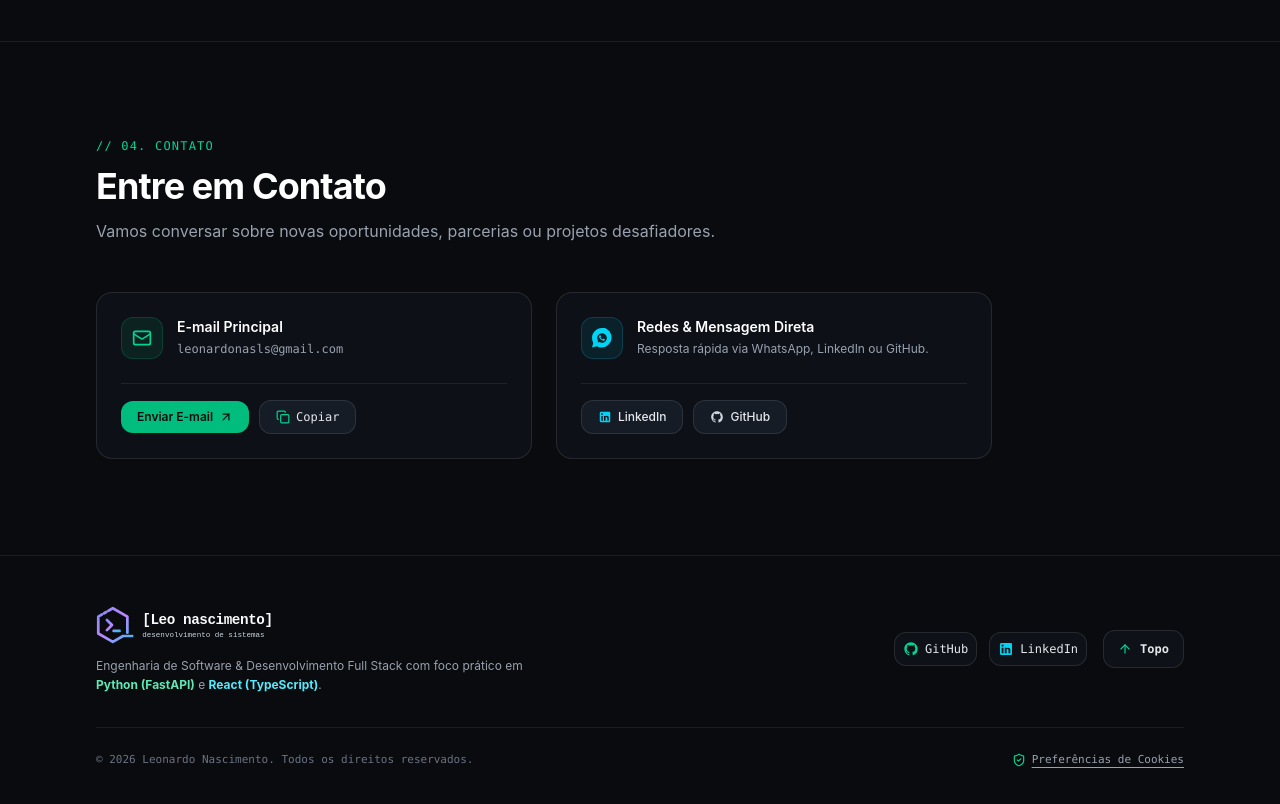
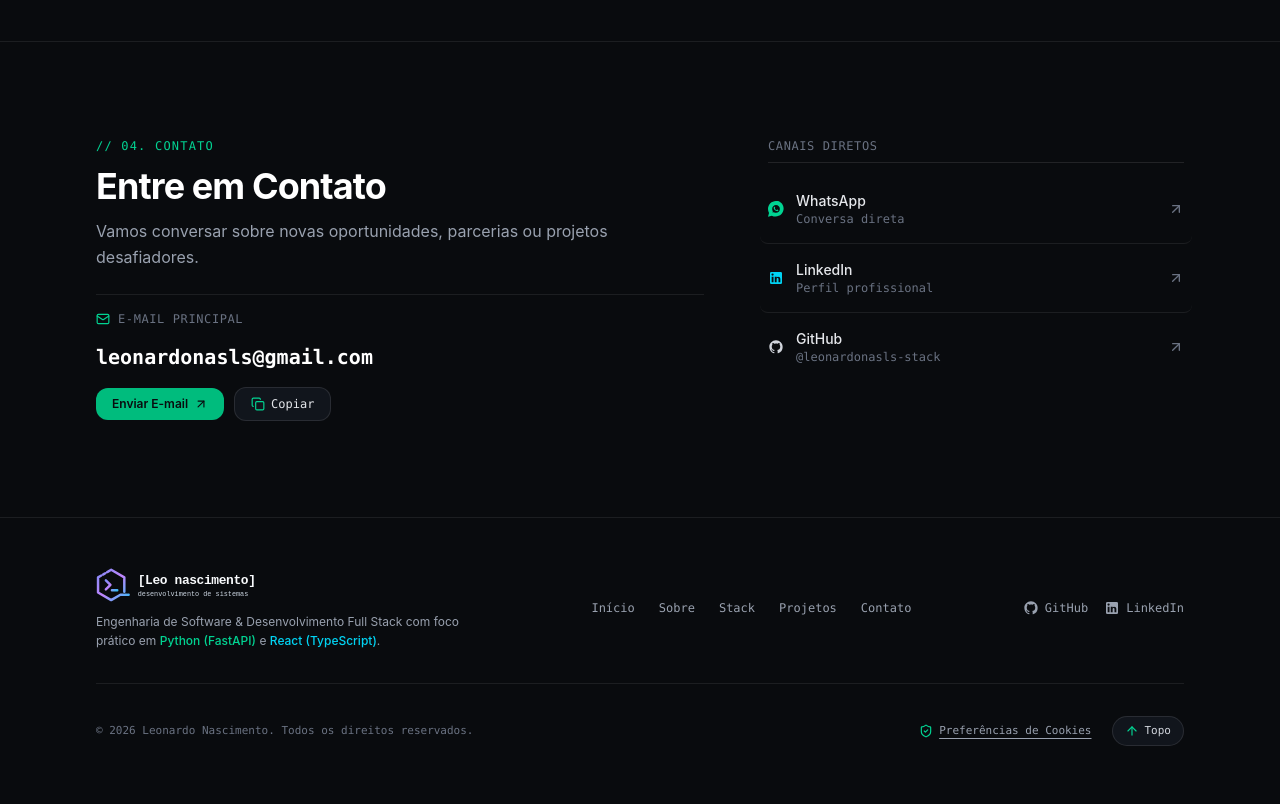
Before and after one commit to leonardonasls-stack/projeto-integrador-iv-a, a React (Vite) app: page / in a window 1280 px wide. Shown: the part 4040-4844 px from the top of the page. Built offline with nearby package versions, Linux system fonts and the light colour scheme.

Commit message:
refactor(contact,footer): adopt 2-column editorial layout and clean footer

```diff
--- a/src/components/layout/Footer.tsx
+++ b/src/components/layout/Footer.tsx
@@ -6,51 +6,98 @@ import { useProfile } from '../../context/ProfileContext';
 
 export const Footer: React.FC = () => {
   const { profile } = useProfile();
+
   const scrollToTop = () => {
     window.scrollTo({ top: 0, behavior: 'smooth' });
   };
 
+  const navLinks = [
+    { id: 'inicio', label: 'Início' },
+    { id: 'sobre', label: 'Sobre' },
+    { id: 'habilidades', label: 'Stack' },
+    { id: 'projetos', label: 'Projetos' },
+    { id: 'contato', label: 'Contato' },
+  ];
+
+  const scrollTo = (id: string) => {
+    const el = document.getElementById(id);
+    if (el) el.scrollIntoView({ behavior: 'smooth' });
+  };
+
   return (
-    <footer className="border-t border-white/8 py-12 text-left relative bg-canvas">
-      <div className="max-w-6xl mx-auto px-4 sm:px-6 lg:px-8">
-        <div className="grid grid-cols-1 md:grid-cols-12 gap-8 items-center border-b border-white/8 pb-8">
-
-          {/* Brand Info (6 cols) */}
-          <div className="md:col-span-6 space-y-3">
-            <div className="flex items-center">
-              <img src="/icons.svg" alt="Leonardo Nascimento" className="h-10 w-auto" />
-            </div>
-            <p className="text-xs text-gray-400 max-w-md leading-relaxed font-sans">
-              Engenharia de Software &amp; Desenvolvimento Full Stack com foco prático em <strong className="text-emerald-300">Python (FastAPI)</strong> e <strong className="text-cyan-300">React (TypeScript)</strong>.
+    <footer className="border-t border-white/8 py-12 text-left bg-canvas">
+      <div className="max-w-6xl mx-auto px-4 sm:px-6 lg:px-8 space-y-8">
+        {/* Top Row: Brand + Quick Nav + Social Icons */}
+        <div className="flex flex-col md:flex-row md:items-center justify-between gap-6 pb-8 border-b border-white/8">
+          <div className="space-y-2.5 max-w-sm">
+            <img src="/icons.svg" alt="Leonardo Nascimento" className="h-9 w-auto" />
+            <p className="text-xs text-gray-400 leading-relaxed">
+              Engenharia de Software &amp; Desenvolvimento Full Stack com foco prático em{' '}
+              <strong className="text-emerald-400 font-medium">Python (FastAPI)</strong> e{' '}
+              <strong className="text-cyan-400 font-medium">React (TypeScript)</strong>.
             </p>
           </div>
 
-          {/* Nav & Action (6 cols) */}
-          <div className="md:col-span-6 flex flex-col sm:flex-row items-start sm:items-center justify-between md:justify-end gap-4">
-            <div className="flex items-center gap-3 text-xs font-mono text-gray-300">
+          {/* Quick Navigation */}
+          <nav className="flex flex-wrap items-center gap-x-6 gap-y-2 text-xs font-mono text-gray-400" aria-label="Links do rodapé">
+            {navLinks.map((link) => (
+              <button
+                key={link.id}
+                type="button"
+                onClick={() => scrollTo(link.id)}
+                className="hover:text-emerald-400 transition-colors focus:outline-none focus-visible:ring-2 focus-visible:ring-emerald-400 rounded"
+              >
+                {link.label}
+              </button>
+            ))}
+          </nav>
+
+          {/* Minimal Social Links */}
+          <div className="flex items-center gap-4 text-xs font-mono text-gray-400">
             <a
-                href={profile.githubUrl || "https://github.com/leonardonasls-stack"}
+              href={profile.githubUrl || 'https://github.com/leonardonasls-stack'}
               target="_blank"
               rel="noopener noreferrer"
-                className="hover:text-white transition-colors flex items-center gap-1.5 p-2 rounded-xl bg-surface/80 border border-white/10 text-gray-200"
+              className="hover:text-emerald-400 transition-colors inline-flex items-center gap-1.5 focus:outline-none focus-visible:ring-2 focus-visible:ring-emerald-400 rounded"
+              aria-label="GitHub"
             >
-                <GithubIcon className="w-4 h-4 text-emerald-400" />
+              <GithubIcon className="w-4 h-4" />
               <span>GitHub</span>
             </a>
             <a
-                href={profile.linkedinUrl || "https://linkedin.com"}
+              href={profile.linkedinUrl || 'https://linkedin.com'}
               target="_blank"
               rel="noopener noreferrer"
-                className="hover:text-white transition-colors flex items-center gap-1.5 p-2 rounded-xl bg-surface/80 border border-white/10 text-gray-200"
+              className="hover:text-cyan-400 transition-colors inline-flex items-center gap-1.5 focus:outline-none focus-visible:ring-2 focus-visible:ring-emerald-400 rounded"
+              aria-label="LinkedIn"
             >
-                <LinkedinIcon className="w-4 h-4 text-cyan-400" />
+              <LinkedinIcon className="w-4 h-4" />
               <span>LinkedIn</span>
             </a>
           </div>
+        </div>
+
+        {/* Bottom Bar: Copyright + Cookies + Back to Top */}
+        <div className="flex flex-col sm:flex-row items-center justify-between gap-4 text-[11px] font-mono text-gray-500">
+          <p>
+            {profile.footerText || '© 2026 Leonardo Nascimento · Construído com React 19, TypeScript e Tailwind CSS.'}
+          </p>
+
+          <div className="flex items-center gap-5">
+            <button
+              type="button"
+              onClick={openCookieSettings}
+              className="inline-flex items-center gap-1.5 text-gray-400 hover:text-emerald-300 underline underline-offset-4 transition-colors cursor-pointer focus:outline-none focus-visible:ring-2 focus-visible:ring-emerald-400 rounded"
+              title="Gerenciar preferências de cookies"
+            >
+              <ShieldCheck className="w-3.5 h-3.5 text-emerald-400" />
+              <span>Preferências de Cookies</span>
+            </button>
 
             <button
+              type="button"
               onClick={scrollToTop}
-              className="p-2.5 px-3.5 rounded-xl bg-surface/80 hover:bg-surface-elevated text-gray-200 hover:text-white border border-white/10 transition-colors flex items-center gap-2 text-xs font-semibold focus:outline-none focus-visible:ring-2 focus-visible:ring-emerald-400 font-mono"
+              className="inline-flex items-center gap-1.5 px-3 py-1.5 rounded-full bg-surface hover:bg-surface-elevated text-gray-300 hover:text-white border border-white/10 transition-colors focus:outline-none focus-visible:ring-2 focus-visible:ring-emerald-400"
               title="Voltar ao topo da página"
               aria-label="Voltar para o topo da página"
             >
@@ -58,24 +105,6 @@ export const Footer: React.FC = () => {
               <span>Topo</span>
             </button>
           </div>
-
-        </div>
-
-        {/* Footer Bottom Bar */}
-        <div className="pt-6 flex flex-col sm:flex-row items-center justify-between gap-4 text-[11px] font-mono text-gray-500">
-          <p>{profile.footerText || '© 2026 Leonardo Nascimento · Construído com React 19, TypeScript, Tailwind CSS e Framer Motion.'}</p>
-
-          <div className="flex flex-wrap items-center justify-center gap-4">
-            <button
-              type="button"
-              onClick={openCookieSettings}
-              className="flex items-center gap-1.5 text-gray-400 hover:text-emerald-300 underline underline-offset-4 transition-colors cursor-pointer focus:outline-none focus-visible:ring-2 focus-visible:ring-emerald-400 rounded"
-              title="Gerenciar preferências de cookies"
-            >
-              <ShieldCheck className="w-3.5 h-3.5 text-emerald-400" />
-              <span>Preferências de Cookies</span>
-            </button>
-          </div>
         </div>
       </div>
     </footer>
--- a/src/components/portfolio/ContactSection.tsx
+++ b/src/components/portfolio/ContactSection.tsx
@@ -8,7 +8,8 @@ export const ContactSection: React.FC = () => {
   const { profile } = useProfile();
   const { addToast } = useToast();
 
-  const email = profile.email || 'contato@leonardonascimento.dev';
+  const email = profile.email || 'leonardonasls@gmail.com';
+  const whatsappUrl = `https://wa.me/5582999974649?text=${encodeURIComponent('Olá Leonardo! Vim através do seu portfólio e gostaria de conversar.')}`;
 
   const handleCopyEmail = async () => {
     try {
@@ -19,39 +20,68 @@ export const ContactSection: React.FC = () => {
     }
   };
 
+  const channels = [
+    {
+      name: 'WhatsApp',
+      handle: 'Conversa direta',
+      href: whatsappUrl,
+      icon: <WhatsappIcon className="w-4 h-4 text-emerald-400" />,
+    },
+    {
+      name: 'LinkedIn',
+      handle: 'Perfil profissional',
+      href: profile.linkedinUrl || 'https://linkedin.com',
+      icon: <LinkedinIcon className="w-4 h-4 text-cyan-400" />,
+    },
+    {
+      name: 'GitHub',
+      handle: '@leonardonasls-stack',
+      href: profile.githubUrl || 'https://github.com/leonardonasls-stack',
+      icon: <GithubIcon className="w-4 h-4 text-gray-300" />,
+    },
+  ];
+
   return (
     <section id="contato" className="py-24 border-t border-white/8">
       <div className="max-w-6xl mx-auto px-4 sm:px-6 lg:px-8">
-        {/* Section Header */}
-        <div className="max-w-2xl space-y-3 mb-12">
+        <div className="grid grid-cols-1 lg:grid-cols-12 gap-12 lg:gap-16 items-start">
+          {/* Left Column: Headline + Featured Email */}
+          <div className="lg:col-span-7 space-y-6">
+            <div className="space-y-3">
               <p className="font-mono text-xs uppercase tracking-widest text-emerald-400">
                 // 04. contato
               </p>
               <h2 className="text-3xl sm:text-4xl font-bold text-white tracking-tight">
                 {profile.contactTitle || 'Vamos Conversar?'}
               </h2>
-          <p className="text-gray-400 text-sm sm:text-base leading-relaxed">
+              <p className="text-gray-400 text-sm sm:text-base leading-relaxed max-w-xl">
                 {profile.contactSubtitle || 'Aberto a novas oportunidades de desenvolvimento backend e full stack, colaborações em projetos e troca de ideias sobre engenharia de software.'}
               </p>
             </div>
 
-        {/* Direct Channels */}
-        <div className="grid grid-cols-1 md:grid-cols-2 gap-6 max-w-4xl">
-          {/* Email Direct Channel */}
-          <div className="p-6 rounded-2xl bg-surface/70 border border-white/10 flex flex-col justify-between gap-6">
-            <div className="flex items-start gap-3.5">
-              <div className="p-2.5 rounded-xl bg-emerald-500/10 border border-emerald-500/20 text-emerald-400 shrink-0">
-                <Mail className="w-5 h-5" />
-              </div>
-              <div className="min-w-0">
-                <h3 className="text-sm font-semibold text-white">E-mail Principal</h3>
-                <p className="text-xs font-mono text-gray-400 mt-1 break-all">{email}</p>
-              </div>
+            {/* Featured Email Row */}
+            <div className="pt-4 border-t border-white/8 space-y-4">
+              <div className="flex items-center gap-2 text-xs font-mono text-gray-500 uppercase tracking-wider">
+                <Mail className="w-3.5 h-3.5 text-emerald-400" />
+                <span>E-mail Principal</span>
               </div>
 
-            <div className="flex flex-wrap items-center gap-2.5 pt-4 border-t border-white/8">
+              <div className="flex flex-wrap items-center gap-3">
                 <a
                   href={`mailto:${email}`}
+                  target="_blank"
+                  rel="noopener noreferrer"
+                  className="text-lg sm:text-xl font-mono font-semibold text-white hover:text-emerald-400 transition-colors break-all"
+                >
+                  {email}
+                </a>
+              </div>
+
+              <div className="flex flex-wrap items-center gap-2.5">
+                <a
+                  href={`mailto:${email}`}
+                  target="_blank"
+                  rel="noopener noreferrer"
                   className="px-4 py-2 rounded-xl bg-emerald-500 hover:bg-emerald-400 text-canvas font-semibold text-xs inline-flex items-center gap-1.5 transition-colors focus:outline-none focus-visible:ring-2 focus-visible:ring-emerald-400"
                 >
                   <span>Enviar E-mail</span>
@@ -60,47 +90,41 @@ export const ContactSection: React.FC = () => {
                 <button
                   type="button"
                   onClick={handleCopyEmail}
-                className="px-4 py-2 rounded-xl bg-surface-elevated hover:bg-white/10 text-gray-200 font-mono text-xs border border-white/10 inline-flex items-center gap-1.5 transition-colors focus:outline-none focus-visible:ring-2 focus-visible:ring-emerald-400"
+                  className="px-4 py-2 rounded-xl bg-surface hover:bg-surface-elevated text-gray-200 font-mono text-xs border border-white/10 inline-flex items-center gap-1.5 transition-colors focus:outline-none focus-visible:ring-2 focus-visible:ring-emerald-400"
                 >
                   <Copy className="w-3.5 h-3.5 text-emerald-400" />
                   <span>Copiar</span>
                 </button>
               </div>
             </div>
+          </div>
 
-          {/* WhatsApp & Socials Direct Channel */}
-          <div className="p-6 rounded-2xl bg-surface/70 border border-white/10 flex flex-col justify-between gap-6">
-            <div className="flex items-start gap-3.5">
-              <div className="p-2.5 rounded-xl bg-cyan-500/10 border border-cyan-500/20 text-cyan-400 shrink-0">
-                <WhatsappIcon className="w-5 h-5" />
-              </div>
+          {/* Right Column: Interactive Direct Channels List */}
+          <div className="lg:col-span-5 space-y-3">
+            <p className="font-mono text-xs uppercase tracking-wider text-gray-500 pb-2 border-b border-white/10">
+              Canais Diretos
+            </p>
+            <div className="divide-y divide-white/8">
+              {channels.map((ch) => (
+                <a
+                  key={ch.name}
+                  href={ch.href}
+                  target="_blank"
+                  rel="noopener noreferrer"
+                  className="py-4 px-2 -mx-2 rounded-lg hover:bg-white/[0.025] transition-colors flex items-center justify-between gap-4 group focus:outline-none focus-visible:ring-2 focus-visible:ring-emerald-400"
+                >
+                  <div className="flex items-center gap-3">
+                    {ch.icon}
                     <div>
-                <h3 className="text-sm font-semibold text-white">Redes &amp; Mensagem Direta</h3>
-                <p className="text-xs text-gray-400 mt-1">
-                  Resposta rápida via WhatsApp, LinkedIn ou GitHub.
+                      <p className="text-sm font-medium text-gray-200 group-hover:text-white transition-colors">
+                        {ch.name}
                       </p>
+                      <p className="text-xs font-mono text-gray-500">{ch.handle}</p>
                     </div>
                   </div>
-
-            <div className="flex flex-wrap items-center gap-2.5 pt-4 border-t border-white/8">
-              <a
-                href={profile.linkedinUrl || 'https://linkedin.com'}
-                target="_blank"
-                rel="noopener noreferrer"
-                className="px-4 py-2 rounded-xl bg-surface-elevated hover:bg-white/10 text-gray-200 font-medium text-xs border border-white/10 inline-flex items-center gap-1.5 transition-colors focus:outline-none focus-visible:ring-2 focus-visible:ring-emerald-400"
-              >
-                <LinkedinIcon className="w-3.5 h-3.5 text-cyan-400" />
-                <span>LinkedIn</span>
+                  <ArrowUpRight className="w-4 h-4 text-gray-500 group-hover:text-emerald-400 group-hover:translate-x-0.5 group-hover:-translate-y-0.5 transition-all shrink-0" />
                 </a>
-              <a
-                href={profile.githubUrl || 'https://github.com/leonardonasls-stack'}
-                target="_blank"
-                rel="noopener noreferrer"
-                className="px-4 py-2 rounded-xl bg-surface-elevated hover:bg-white/10 text-gray-200 font-medium text-xs border border-white/10 inline-flex items-center gap-1.5 transition-colors focus:outline-none focus-visible:ring-2 focus-visible:ring-emerald-400"
-              >
-                <GithubIcon className="w-3.5 h-3.5 text-gray-300" />
-                <span>GitHub</span>
-              </a>
+              ))}
             </div>
           </div>
         </div>
```
Lines whose indentation alone changed are shown as unchanged.
